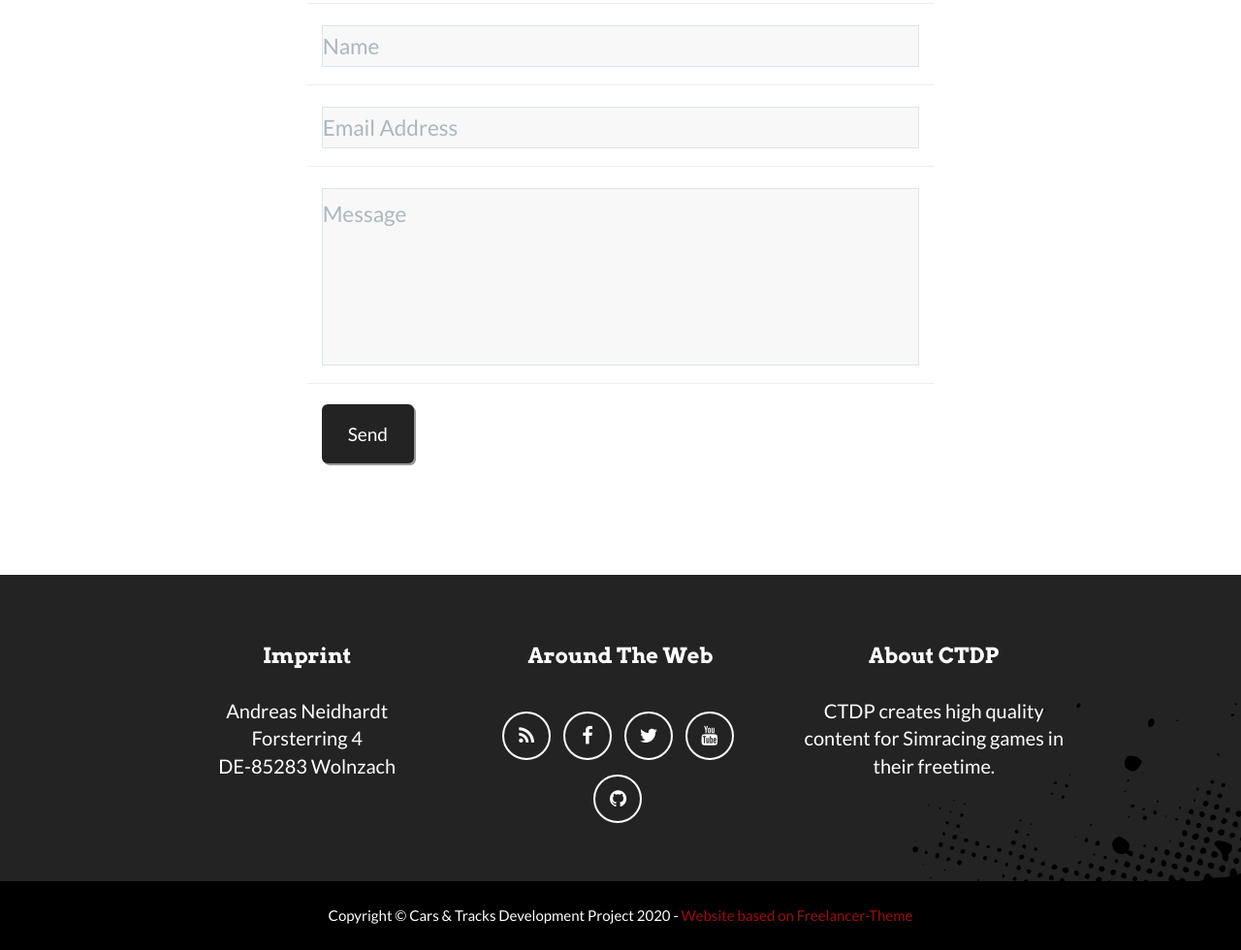
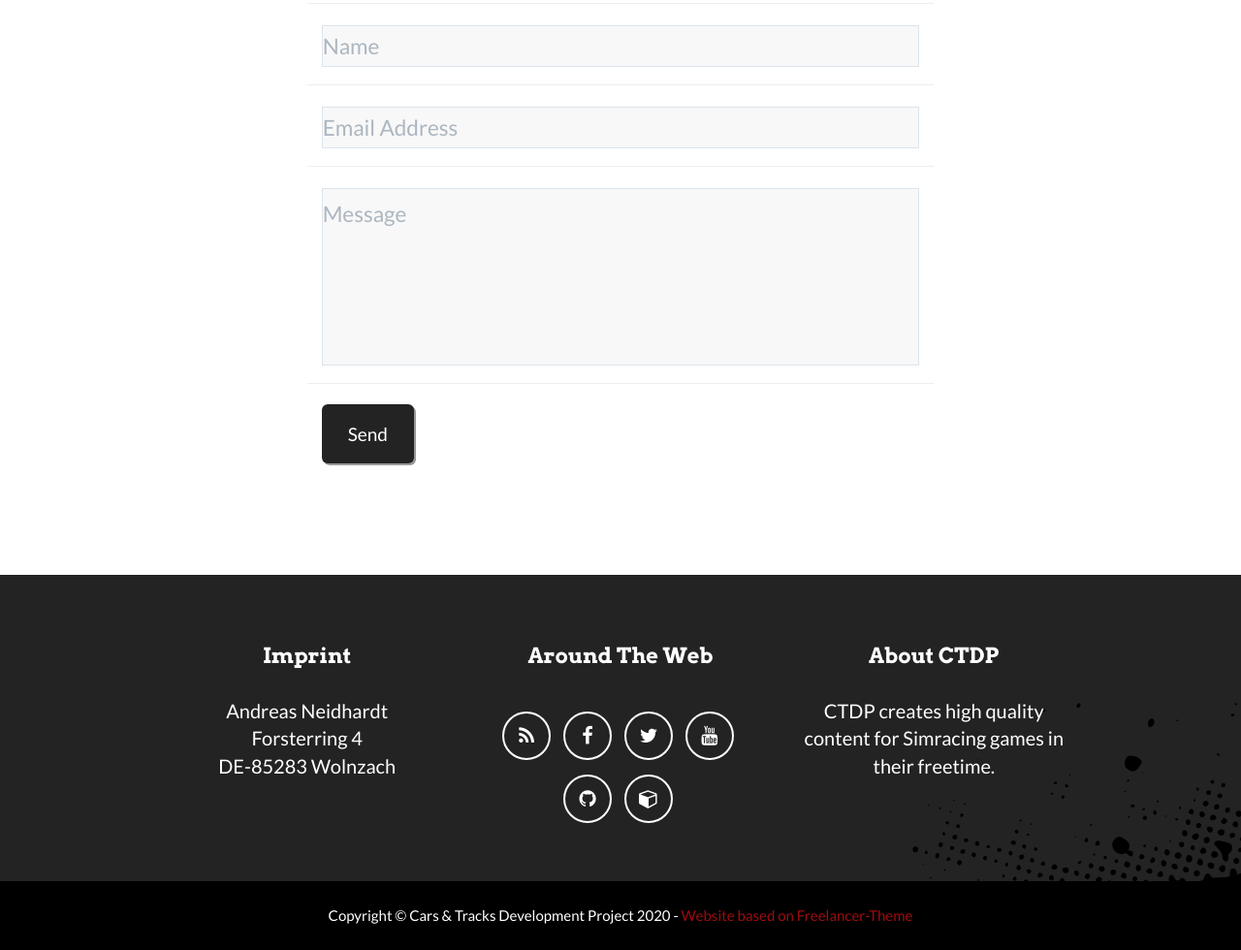
Before and after one commit to CTDP/ctdp-website, a plain HTML site: page index.html in a window 1280 px wide. Shown: the part 4352-5332 px from the top of the page at 97% size. Drawn offline with nearby package versions, Linux system fonts and the light colour scheme.

Commit message:
add link to sketchfab

```diff
--- a/index.html
+++ b/index.html
@@ -450,6 +450,9 @@
                             <li>
                                 <a href="https://github.com/CTDP" class="btn-social btn-outline"><i class="fa fa-fw fa-github"></i></a>
                             </li>
+                            <li>
+                                <a href="https://sketchfab.com/ctdp" class="btn-social btn-outline"><i class="fa fa-fw fa-cube"></i></a>
+                            </li>
                         </ul>
                     </div>
                     <div class="footer-col col-md-4">
```
